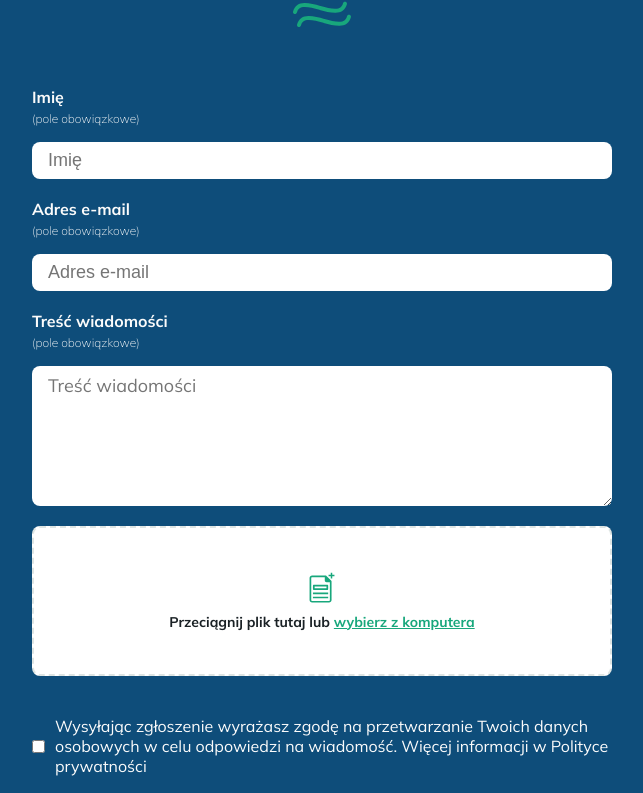
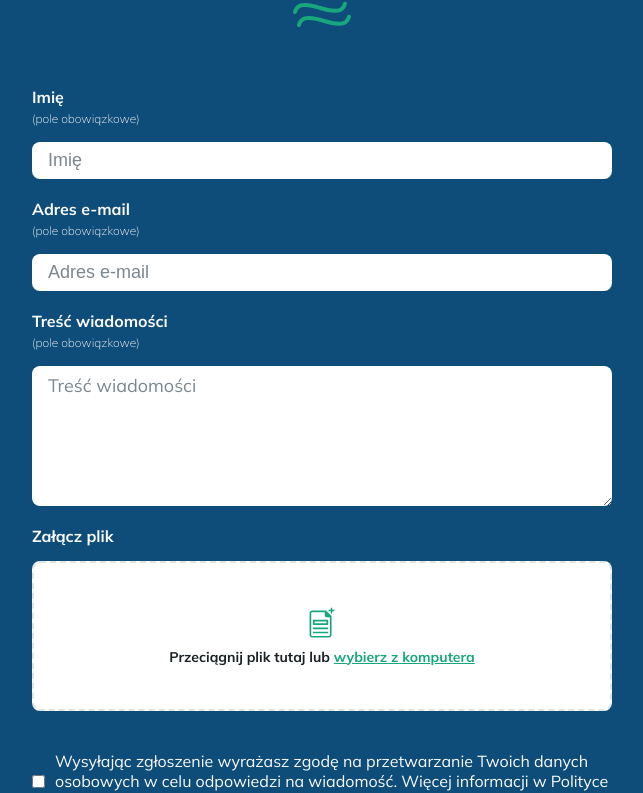
Before and after one commit to szymekSKKJ/atelier_redakcji, a Next.js app: page /contact in a window 1280 px wide. Shown: the part 1088-1881 px from the top of the page, without its empty margins (318-961 px from the left). Built offline with nearby package versions, Linux system fonts and the light colour scheme.

Commit message:
Aded label for dropdown section in form

```diff
--- a/src/components/Forms/CustomOfferForm/CustomOfferForm.tsx
+++ b/src/components/Forms/CustomOfferForm/CustomOfferForm.tsx
@@ -63,12 +63,15 @@ const CustomOfferForm = ({ theme = "dark" }: props) => {
             <textarea placeholder="Treść wiadomości" className={`${mulishFont.className}`} required name="additionalInformation"></textarea>
           </div>
           <div className={`${styles.input_wrapper} ${styles.drop_down_section_wrapper}`} role="group">
+            <label>
+              Załącz plik<br></br>
+            </label>
             <div className={`${styles.drop_down_section}`}>
               <input
                 name="file"
                 type="file"
                 id="fileInput"
-                required={attachedFile === null ? true : false}
+                className={`${attachedFile ? styles.filled : ""}`}
                 onChange={(event) => {
                   const inputFileElement = event.currentTarget as HTMLInputElement;
                   setAttachedFile(inputFileElement.files ? inputFileElement.files[0] : null);
--- a/src/components/Forms/CustomOfferForm/styles.module.scss
+++ b/src/components/Forms/CustomOfferForm/styles.module.scss
@@ -51,12 +51,32 @@
       outline: solid transparent 2px;
       transition: 250ms;
 
+      &::placeholder {
+        color: #7a8790;
+      }
+
       &:focus {
         outline-color: #18a77c;
       }
 
       &:valid {
         outline-color: #18a77c;
+      }
+
+      &:invalid:not(:placeholder-shown) {
+        outline-color: transparent;
+      }
+
+      &:not([required]) {
+        outline-color: transparent;
+
+        &:focus {
+          outline-color: #18a77c;
+        }
+
+        &:not(:placeholder-shown) {
+          outline-color: #18a77c;
+        }
       }
     }
   }
@@ -79,10 +99,10 @@
       top: 50%;
       left: 50%;
       transform: translate(-50%, -50%);
+    }
 
-      &:valid + label {
-        outline-color: #18a77c;
-      }
+    input.filled ~ label {
+      outline-color: #18a77c;
     }
 
     label {
--- a/src/components/sections/Section7/Form/Form.tsx
+++ b/src/components/sections/Section7/Form/Form.tsx
@@ -225,7 +225,7 @@ const Form = () => {
               </div>
             </div>
           </section>
-          <div className={` ${styles.agree}`}>
+          <div className={`${styles.agree}`}>
             <input id="checkbox1" type="checkbox" required></input>
             <label htmlFor="checkbox1">
               Wysyłając zgłoszenie wyrażasz zgodę na przetwarzanie Twoich danych osobowych w celu odpowiedzi na wiadomość. Więcej informacji w Polityce
```
